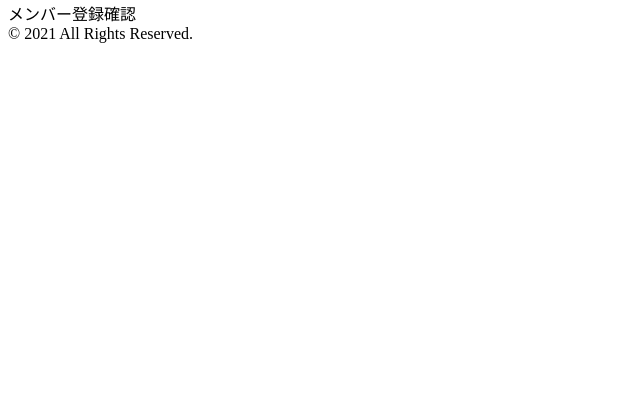
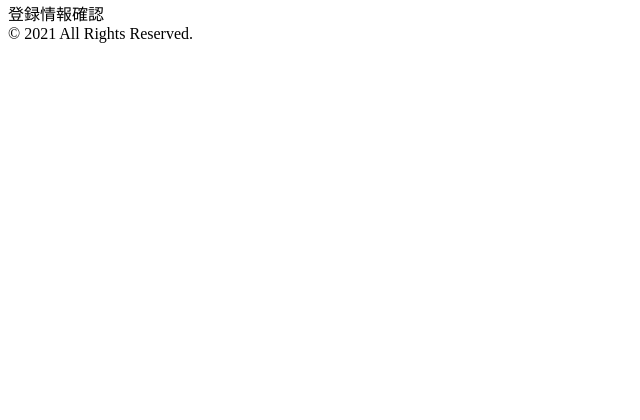
Before and after one commit to haruka01152/task_app, a PHP site: page /member_check.php in a window 1280 px wide. Shown: the part 350-770 px from the top of the page, without its empty margins (0-640 px from the left). Run offline with PHP 8.4, Linux system fonts and the light colour scheme; some libraries are stand-ins or nearby versions.

Commit message:
メンバー情報確認→登録情報確認　へ変更

```diff
--- a/member_registration/member_check.php
+++ b/member_registration/member_check.php
@@ -14,7 +14,7 @@ session_regenerate_id(true);
     <meta name="viewport" content="width=device-width, initial-scale=1.0">
     <link rel="stylesheet" href="../common/css/reset.css">
     <link rel="stylesheet" href="../common/css/style.css">
-    <title>メンバー登録確認 | タスク管理</title>
+    <title>登録情報確認 | タスク管理</title>
 </head>
 
 <body>
@@ -32,7 +32,7 @@ session_regenerate_id(true);
         <div class="container">
             <div class="inputarea">
                 <div class="inputarea_title">
-                    <span>メンバー登録確認</span>
+                    <span>登録情報確認</span>
                 </div>
 
                 <div class="display_area">
```
